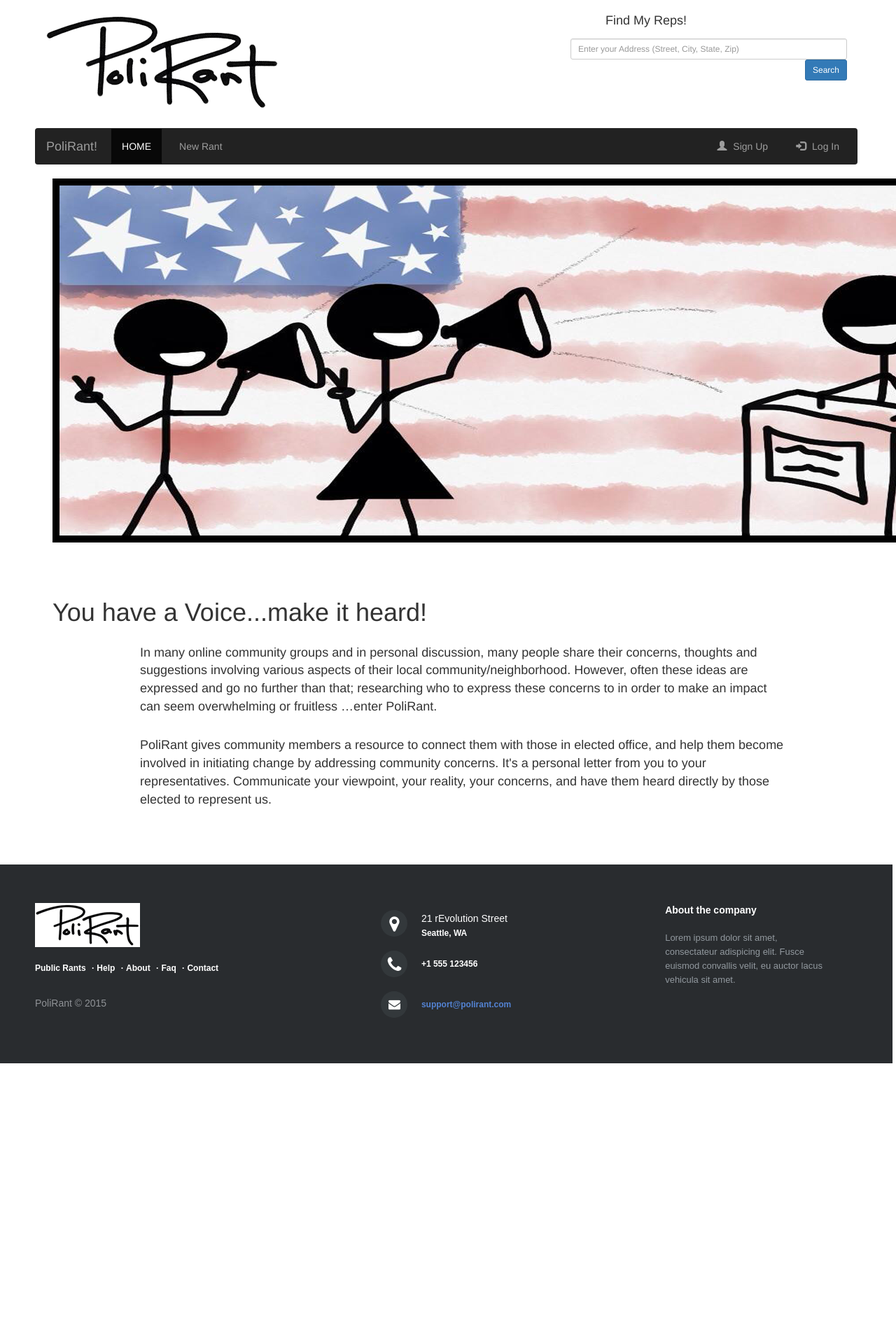
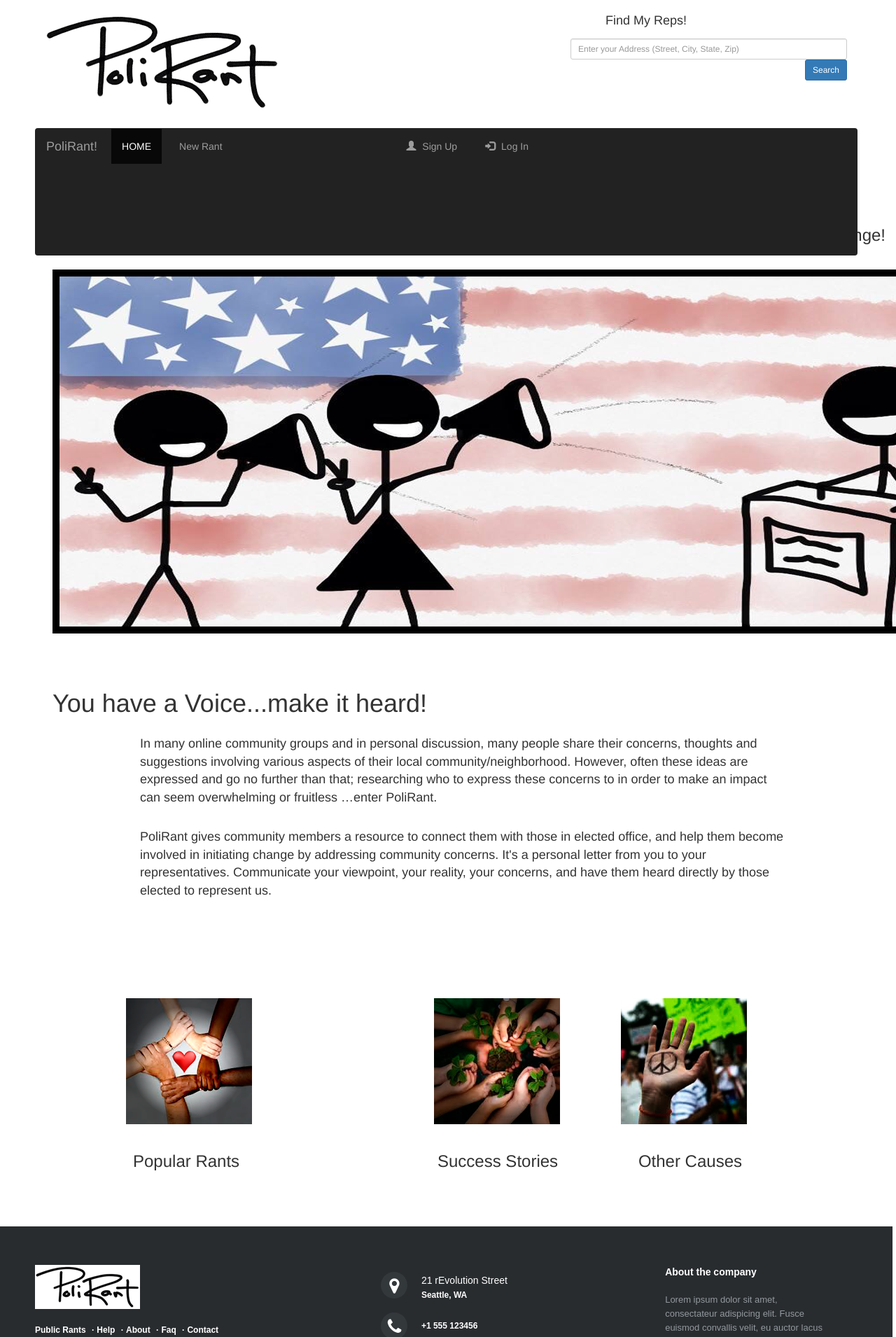
Before and after one commit to mcarson1111/PoliRant, a Rails app: page / in a window 1280 px wide; the page is wider, and only the part inside the window is pictured. Shown: the top 1910 px of that part at 70% size. Before the commit the page ends 1519 px from the top of that part, so only its background shows below. Run offline with Rails 7, Linux system fonts and the light colour scheme; style sheets or scripts are compiled from the project's sources; some libraries are stand-ins or nearby versions.

Commit message:
finished for now

```diff
--- a/app/assets/stylesheets/application.css
+++ b/app/assets/stylesheets/application.css
@@ -23,6 +23,19 @@
    margin-left: 75px;
    border: 10px solid black;
 
+ }
+
+.poli_values {
+  margin: 0px;
+  width: 500px;
+  float: right;
+}
+
+ .poli_values > h3 {
+   float: right;
+   margin: 0px;
+   padding-top: 140px;
+   padding-bottom: 15px;
  }
 
  .navbar {
--- a/app/assets/stylesheets/home.scss
+++ b/app/assets/stylesheets/home.scss
@@ -8,3 +8,47 @@
   padding-right: 100px;
 
 }
+
+.photos {
+    position:relative; /* constrain absolutely positioned child elements */
+    margin-top: 140px;
+}
+
+.popular_rants {
+    float:left; /* Float the first element */
+    margin-left:80px; /* Here's that 30px you wanted */
+}
+
+.popular_rants >img {
+  padding-left: 100px;
+}
+
+.popular_rants > h3 {
+  margin-top: 0px;
+  padding-left: 85px;
+}
+
+.success_stories {
+    margin: 0 auto; /* Center the second element */
+}
+
+.success_stories > img {
+  padding-left: 250px;
+}
+.success_stories > h3 {
+  margin-top: 0px;
+  padding-left: 600px;
+}
+
+.other_causes {
+    /* easier than float:right, but that could work too with some tweaking */
+    position:absolute;
+    top:0;
+    right:150px; /* Here's that other 30px you wanted */
+}
+
+.other_causes > h3 {
+  margin-top: 0px;
+  padding-right: 50px;
+
+}
--- a/app/views/home/index.html.erb
+++ b/app/views/home/index.html.erb
@@ -22,3 +22,22 @@
       It's a personal letter from you to your representatives. Communicate your viewpoint, your reality, your
       concerns, and have them heard directly by those elected to represent us.</p>
 </div>
+
+<div class= "photos">
+
+  <div class= "popular_rants">
+    <%=image_tag "popular_rants.png" %>
+    <h3>Popular Rants</h3>
+  </div>
+
+  <div class= "success_stories">
+    <%=image_tag "success_stories.png" %>
+    <h3>Success Stories</h3>
+  </div>
+
+  <div class= "other_causes">
+    <%=image_tag "other_causes.png" %>
+    <h3>Other Causes</h3>
+  </div>
+
+</div>
--- a/app/views/layouts/application.html.erb
+++ b/app/views/layouts/application.html.erb
@@ -27,6 +27,10 @@
    <button type="submit" class="btn btn-primary btn-sm">Search</button>
   </div>
   	</div>
+  </div>
+
+  <div class= "poli_values">
+    <h3> Truth....Accountability....Change! </h3>
   </div>
 
 
```
Also changed, not shown: app/assets/images/other_causes.png (added), app/assets/images/popular_rants.png (added), app/assets/images/success_stories.png (added), app/controllers/address_controller.rb (line endings or trailing spaces).
